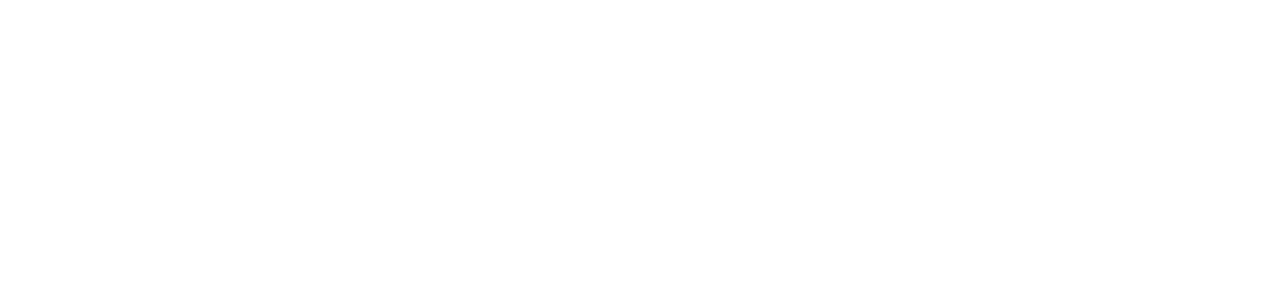
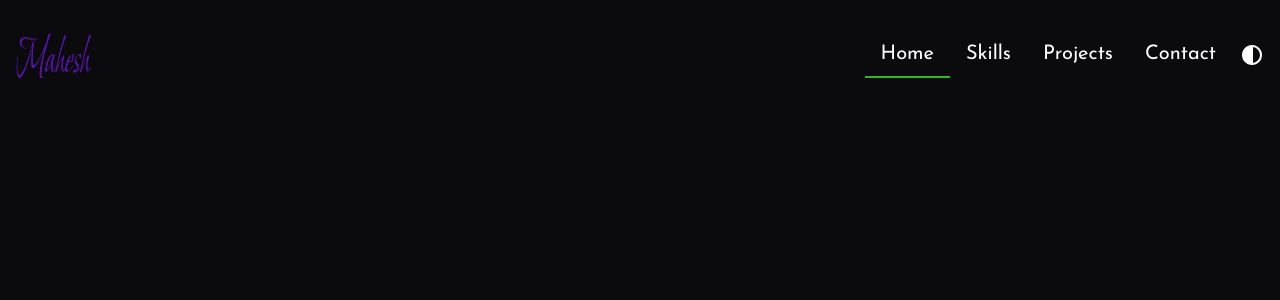
Before and after one commit to MaheshGitH/portfolio, a Next.js app: page / in a window 1280 px wide. Shown: the top 300 px of the page. Built offline with nearby package versions, Linux system fonts and the light colour scheme; a web font is replaced by a local one.

Commit message:
built: Top section with nav

```diff
--- /dev/null
+++ b/app/components/Nav.tsx
@@ -0,0 +1,74 @@
+import { useEffect, useRef, useState } from "react";
+
+const Nav = () => {
+  const menuItems = ["Home", "Skills", "Projects", "Contact"];
+  const liRef = useRef<HTMLLIElement>(null);
+  const [selectedPage, setSelectedPage] = useState<string>("Home");
+
+  const [underlineStyle, setUnderlineStyle] = useState({
+    width: 0,
+    left: 0,
+    top: 100,
+  });
+
+  useEffect(() => {
+    if (liRef.current) {
+      setUnderlineStyle({
+        width: 0,
+        left: liRef.current.getBoundingClientRect().left,
+        top: liRef.current.getBoundingClientRect().top + 40,
+      });
+    }
+  }, []);
+
+  const handleMouseEnter = (e: React.MouseEvent<HTMLButtonElement>) => {
+    const target = e.currentTarget.getBoundingClientRect();
+    setUnderlineStyle({
+      width: target.width,
+      left: target.left,
+      top: target.top + 44,
+    });
+  };
+
+  const handleClick = (e: React.MouseEvent<HTMLButtonElement>) => {
+    setSelectedPage(e.currentTarget.textContent);
+  };
+
+  return (
+    <>
+      <ul className="flex max-md:absolute -bottom-10 right-1/2 max-md:translate-x-1/2">
+        {menuItems.map((item, index) => (
+          <li ref={index === 0 ? liRef : null} key={index}>
+            <button
+              className={`px-4 py-2 border-b-2  ${
+                selectedPage === item ? " border-secondary " : " border-none "
+              }`}
+              onMouseEnter={handleMouseEnter}
+              onMouseLeave={() =>
+                setUnderlineStyle({
+                  width: 0,
+                  left: underlineStyle.left,
+                  top: underlineStyle.top,
+                })
+              }
+              onClick={handleClick}
+            >
+              {item}
+            </button>
+          </li>
+        ))}
+      </ul>
+
+      <div
+        className={`fixed bottom-0 h-[2px] rounded-full bg-secondary/40 transition-all duration-300`}
+        style={{
+          width: `${underlineStyle.width}px`,
+          left: `${underlineStyle.left}px`,
+          top: `${underlineStyle.top}px`,
+        }}
+      />
+    </>
+  );
+};
+
+export default Nav;
--- /dev/null
+++ b/app/components/TopSection.tsx
@@ -0,0 +1,31 @@
+"use client";
+
+import React from "react";
+import Image from "next/image";
+import Nav from "./Nav";
+
+const TopSection = () => {
+  const handleClick = () => {
+    document.body.classList.toggle("dark");
+  };
+  return (
+    <header className="font-josefin-sans text-xl flex justify-between px-4 pt-8 pb-4 relative">
+      <Image src="/logo.png" alt="Logo" priority width={75} height={37} />
+      <div className="flex gap-2 justify-between items-center">
+        <Nav />
+        <button onClick={handleClick}>
+          <svg
+            className="dark:fill-white size-6"
+            xmlns="http://www.w3.org/2000/svg"
+            viewBox="0 -960 960 960"
+          >
+            <path d="M480-80q-83 0-156-31.5T197-197q-54-54-85.5-127T80-480q0-83 31.5-156T197-763q54-54 127-85.5T480-880q83 0 156 31.5T763-763q54 54 85.5 127T880-480q0 83-31.5 156T763-197q-54 54-127 85.5T480-80Zm40-83q119-15 199.5-104.5T800-480q0-123-80.5-212.5T520-797v634Z" />
+          </svg>
+        </button>
+      </div>
+      <div className="fixed dark:bg-dark bg-light inset-0 -z-10 duration-200" />
+    </header>
+  );
+};
+
+export default TopSection;
--- a/app/layout.tsx
+++ b/app/layout.tsx
@@ -2,6 +2,7 @@ import React from "react";
 import "./globals.css";
 import { Metadata } from "next";
 import { Josefin_Sans, Stylish } from "next/font/google";
+import TopSection from "./components/TopSection";
 
 export const metadata: Metadata = {
   title: "Mahesh's portfolio",
@@ -29,7 +30,10 @@ export default function RootLayout({
 }) {
   return (
     <html lang="en" className={stylish.variable + " " + josefin_sans.variable}>
-      <body>{children}</body>
+      <body className="dark max-w-7xl mx-auto dark:text-white dark:bg-dark bg-light">
+        <TopSection></TopSection>
+        {children}
+      </body>
     </html>
   );
 }
--- a/app/page.tsx
+++ b/app/page.tsx
@@ -1,9 +1,5 @@
 import React from "react";
 
 export default function Page() {
-  return (
-    <>
-      <main></main>
-    </>
-  );
+  return <main></main>;
 }
--- a/tailwind.config.ts
+++ b/tailwind.config.ts
@@ -13,6 +13,7 @@ const config: Config = {
       },
       backgroundColor: {
         primary: "#5615A5",
+        secondary: "#32B621",
         "primary-light": "#EDE6F4",
         dark: "#0B0A0D",
         light: "#EEEDEF",
@@ -25,9 +26,11 @@ const config: Config = {
       },
       borderColor: {
         primary: "#5615A5",
+        secondary: "#32B621",
       },
     },
   },
+  darkMode: "selector",
   plugins: [],
 };
 export default config;
```
Also changed, not shown: public/logo.png (added).
